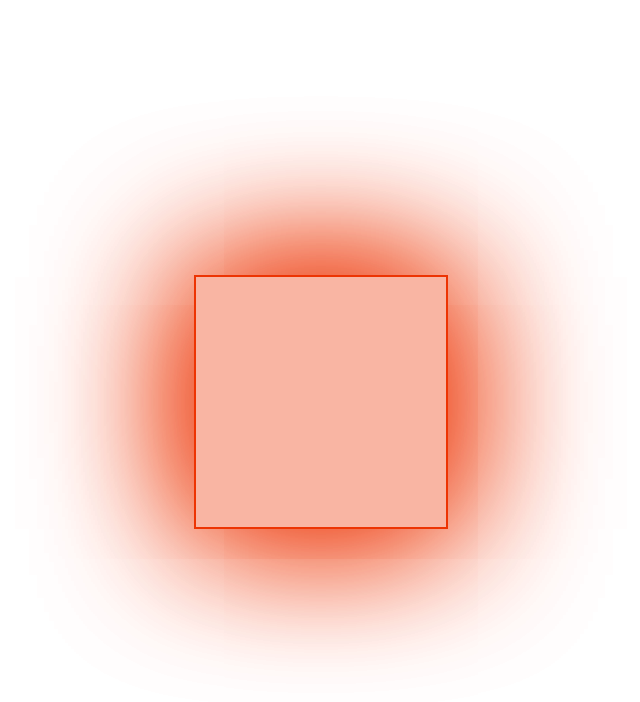
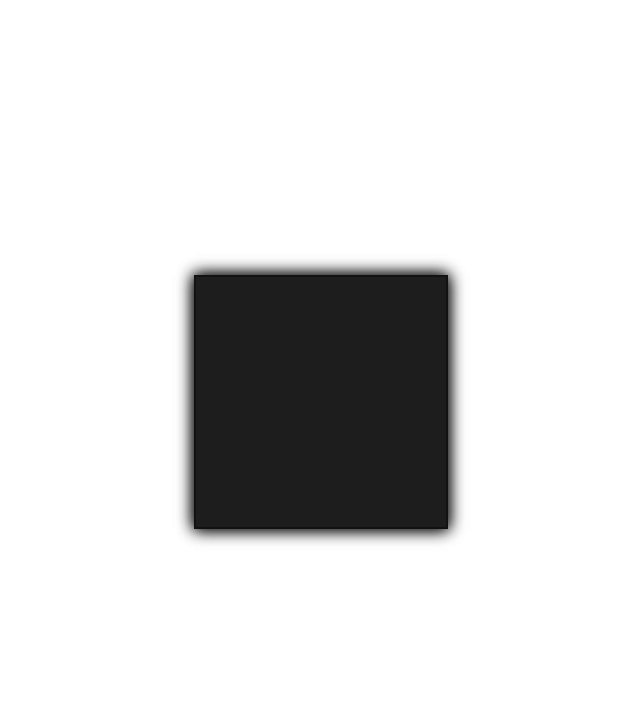
Before and after one commit to matheusmaldaner/SaliencySlider, a Django app: template GradCam/templates/GradCam/gradcam_landing.html in a window 1280 px wide. Shown: the top 702 px of the page, without its empty margins (321-961 px from the left). Run offline with Django 4.2, Linux system fonts and the light colour scheme; the template is opened without the code that fills it, so the values that code supplies are empty.

Commit message:
Made box black

```diff
--- a/GradCam/templates/GradCam/gradcam_landing.html
+++ b/GradCam/templates/GradCam/gradcam_landing.html
@@ -31,7 +31,7 @@ p {
   position: relative;
   width: 250px;
   height: 250px;
-  transition: 2s cubic-bezier(.68,-0.55,.27,1.55); /* Smooth ease for hover and click */
+  transition: transform 2s ease; /* Smooth zoom for click */
 }
 
 /* Cube Faces */
@@ -39,45 +39,40 @@ p {
   width: 250px;
   height: 250px;
   position: absolute;
-  border: 2px solid #ed3403; /* Red edges */
-  background: rgba(237, 52, 3, 0.2); /* Transparent red background */
-  box-shadow: 0px 0px 150px #ed3403; /* Red glow */
+  border: 2px solid #131212; /* Black border for wireframe */
+  background: rgba(20, 20, 20, 0.8); /* Transparent dark background */
+  box-shadow: 0px 0px 15px #141313; /* Subtle shadow for depth */
 }
 
 /* Positioning faces */
 .face.top {
-  transform: rotateX(90deg);
-  margin-top: -50%;
+  transform: rotateX(90deg) translateZ(125px);
 }
 .face.right {
-  transform: rotateY(90deg);
-  margin-left: 50%;
+  transform: rotateY(90deg) translateZ(125px);
 }
 .face.left {
-  transform: rotateY(-90deg);
-  margin-left: -50%;
+  transform: rotateY(-90deg) translateZ(125px);
 }
 .face.bottom {
-  transform: rotateX(90deg);
-  margin-top: 50%;
+  transform: rotateX(-90deg) translateZ(125px);
 }
 .face.back {
+  transform: rotateY(180deg) translateZ(125px);
+}
+.face.front {
   transform: translateZ(125px);
 }
-.face.front {
-  transform: translateZ(-125px);
-}
 
-/* Hover Rotation */
+/* Hover Rotation (optional tilt) */
 #cube-container:hover {
   transform: rotateX(-25deg) rotateY(-40deg);
-  transition: 2s cubic-bezier(.68,-0.55,.27,1.55);
 }
 
 /* Click Zoom In */
 #cube-container.clicked {
-  transform: rotateX(-25deg) rotateY(-40deg) scale(2); /* Zoom in */
-  transition: 2s cubic-bezier(.68,-0.55,.27,1.55);
+  transform: scale(5); /* Zoom into the box */
+  transition: transform 1.5s ease; /* Smooth zoom */
 }
 
 /* Inside Content Overlay */
@@ -105,6 +100,8 @@ p {
 </style>
 </head>
 <body>
+
+
 
 <div id="cube-container">
   <div class="face top"></div>
@@ -135,8 +132,10 @@ cube.addEventListener('click', () => {
 
   // Show inside content after the animation
   setTimeout(() => {
+    //insideContent.classList.add('show');
+    // Alternatively redirect:
     window.location.href = "{% url 'GradCam:gradcam_home' %}";
-  }, 2000); // Match the transition duration (2s)
+  }, 1500); // Match the zoom duration
 });
 </script>
 
```
